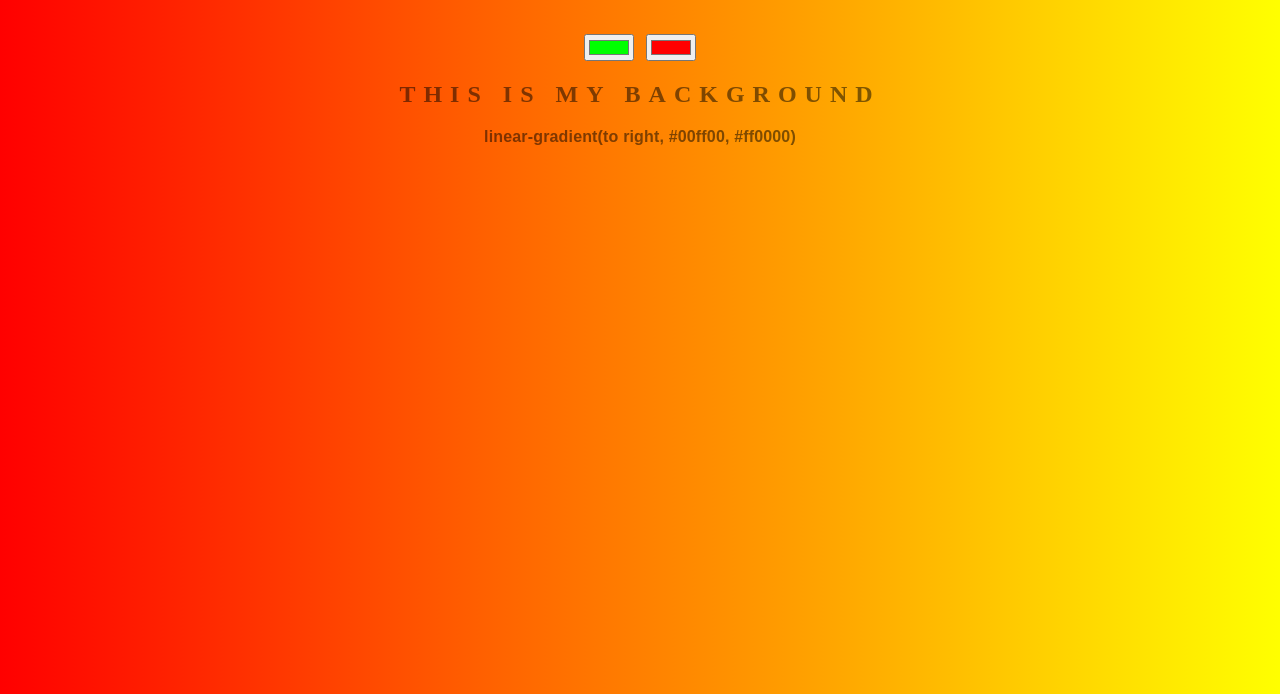
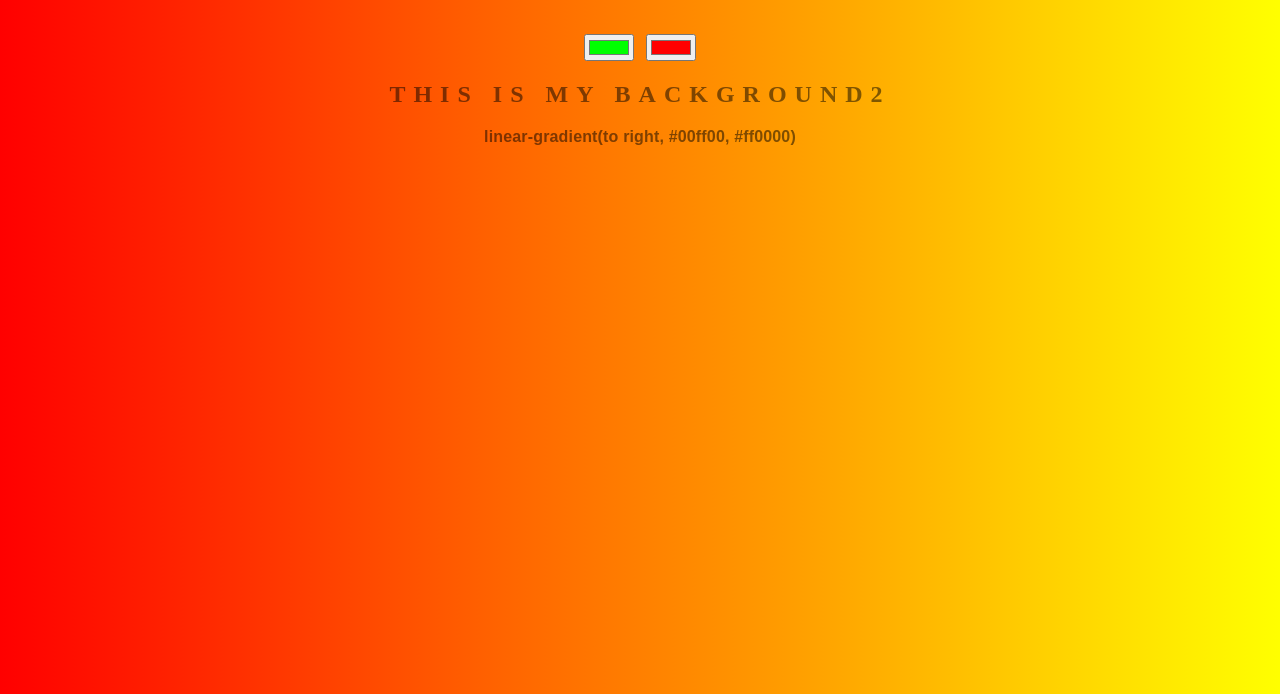
Before and after one commit to DiegoLlanesPasos/background-generator, a plain HTML site: page index.html in a window 1280 px wide. Shown: the part 106-800 px from the top of the page. Drawn offline with Linux system fonts and the light colour scheme.

Commit message:
new branch

```diff
--- a/index.html
+++ b/index.html
@@ -8,7 +8,7 @@
 	<h1>Cool Generator</h1>
 	<input class="color1" type="color" name="color1" value="#00ff00">
 	<input class="color2" type="color" name="color2" value="#ff0000">
-	<h2>This is my Background</h2>
+	<h2>This is my Background2</h2>
 	<h3></h3>
 	<script type="text/javascript" src="script.js"></script>
 </body>
```
